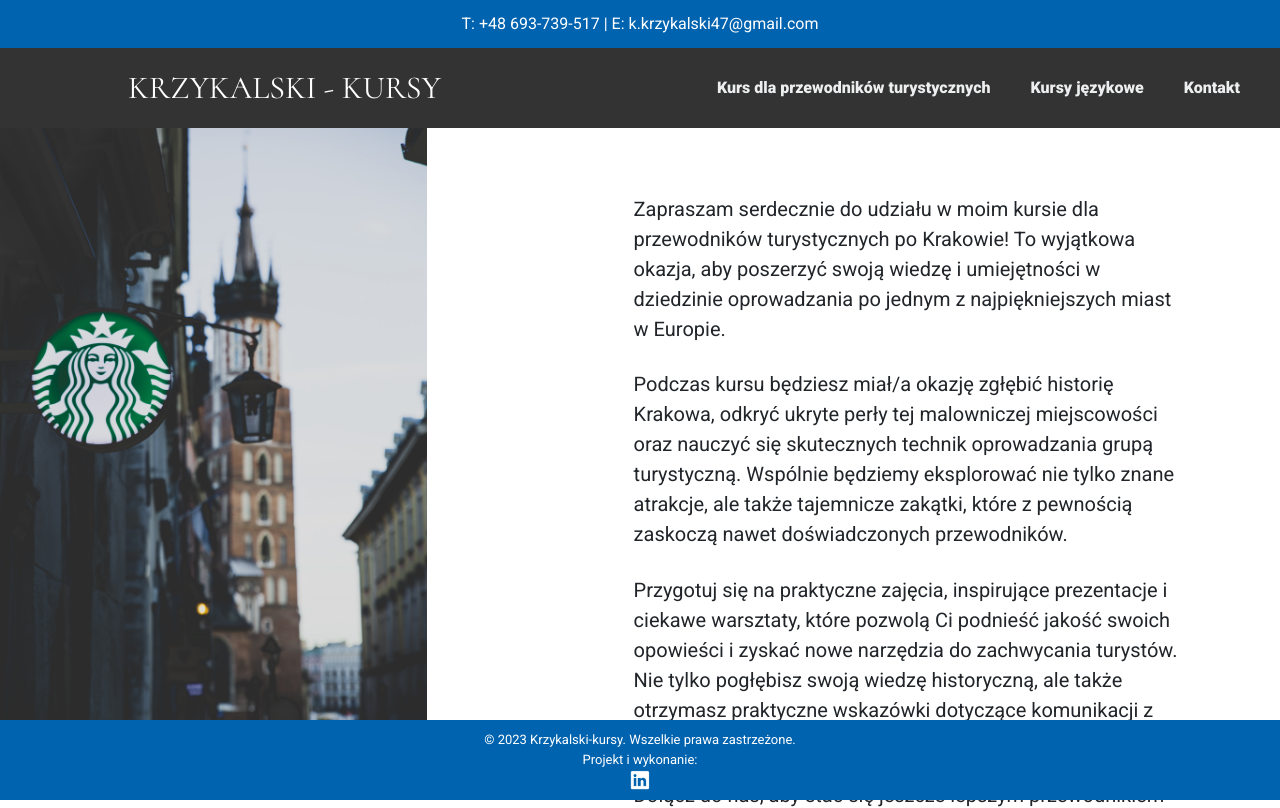
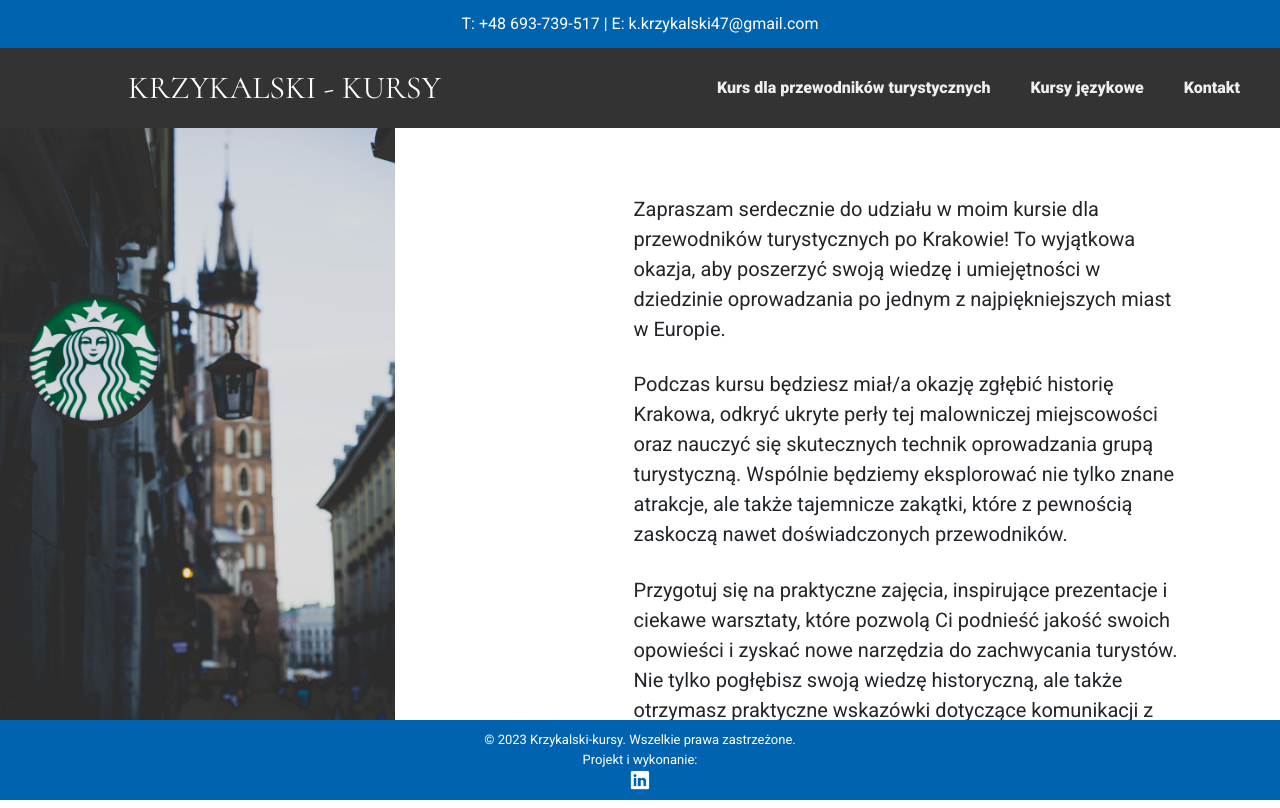
Before and after one commit to olga-kacala/turystyka-kursy, a React (Create React App) app in the folder kursy/: page /Tour in a window 1280 px wide. Built offline with nearby package versions, Linux system fonts and the light colour scheme; the HTML template or start-up script is replaced by a standard one.

Commit message:
home img  height

```diff
--- a/kursy/src/components/Contact/Contact.module.css
+++ b/kursy/src/components/Contact/Contact.module.css
@@ -23,8 +23,8 @@
   display: flex;
   font-size: 1.4rem;
   font-weight: bold;
-  height: 40vh;
-  width: 40vh;
+  height: 30vh;
+  width: 30vw;
   align-items: center;
   justify-content: center;
   background-color: rgb(0, 99, 175);
--- a/kursy/src/components/Home/Home.module.css
+++ b/kursy/src/components/Home/Home.module.css
@@ -14,7 +14,7 @@ body {
 }
 
 .picContainer img {
-  width: 78%;
+  width: auto;
   height: 74vh;
   max-height: 1076px;
 }
@@ -24,7 +24,9 @@ body {
   display: flex;
   flex-direction: column;
   align-items: center;
+  justify-content: center;
   width: 78%;
+  height: 74vh;
 }
 
 .textOverlay:hover {
@@ -53,7 +55,7 @@ body {
   color: rgb(0, 99, 175) !important;
 }
 
-.link:hover{
+.link:hover {
   color: rgb(0, 99, 175) !important;
 }
 
--- a/kursy/src/components/Language/Language.module.css
+++ b/kursy/src/components/Language/Language.module.css
@@ -5,6 +5,7 @@ body {
 .offerContainer {
   display: flex;
   flex-direction: column;
+  height: 74vh;
 }
 
 .titleContainer {
@@ -13,7 +14,7 @@ body {
 }
 
 .image {
-  height: 50vh;
+  height: 45vh;
 }
 
 .offerText {
--- a/kursy/src/components/Tour/Tour.module.css
+++ b/kursy/src/components/Tour/Tour.module.css
@@ -1,5 +1,6 @@
 .offerContainer {
   display: flex;
+  height: 74vh;
 }
 
 .carousel {
@@ -27,9 +28,10 @@
   text-align: left;
   font-size: 20px;
   overflow-y: auto;
-  height: 80vh;
+  height: 74vh;
   margin-right: 5vw;
-  margin-top: 5vh;
+  padding-top: 5vh;
+  margin-bottom: 10vh;
 }
 
 .offerText p {
@@ -37,7 +39,7 @@
 }
 
 img {
-  height: 80vh;
+  height: 74vh;
   position: sticky;
   top: 0;
 }
```
